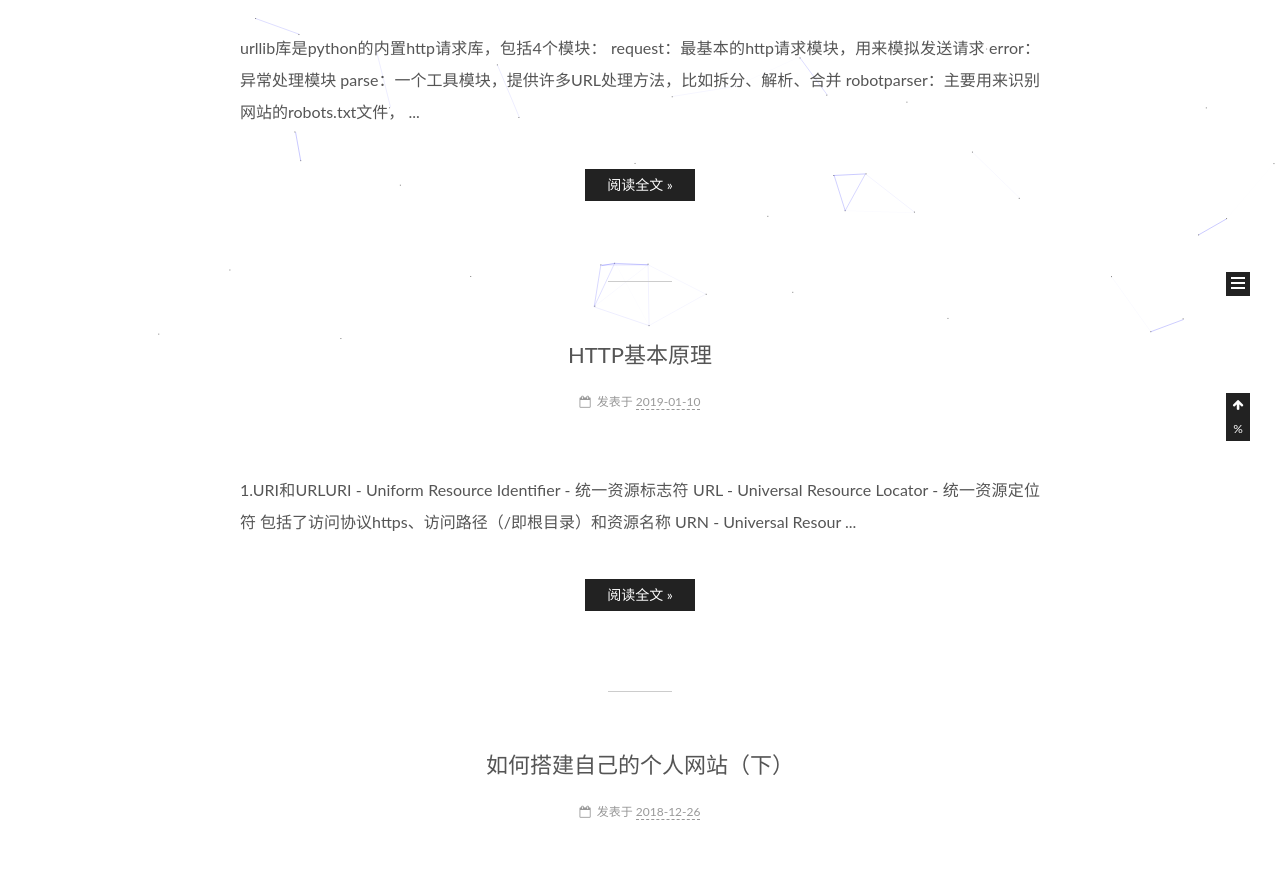
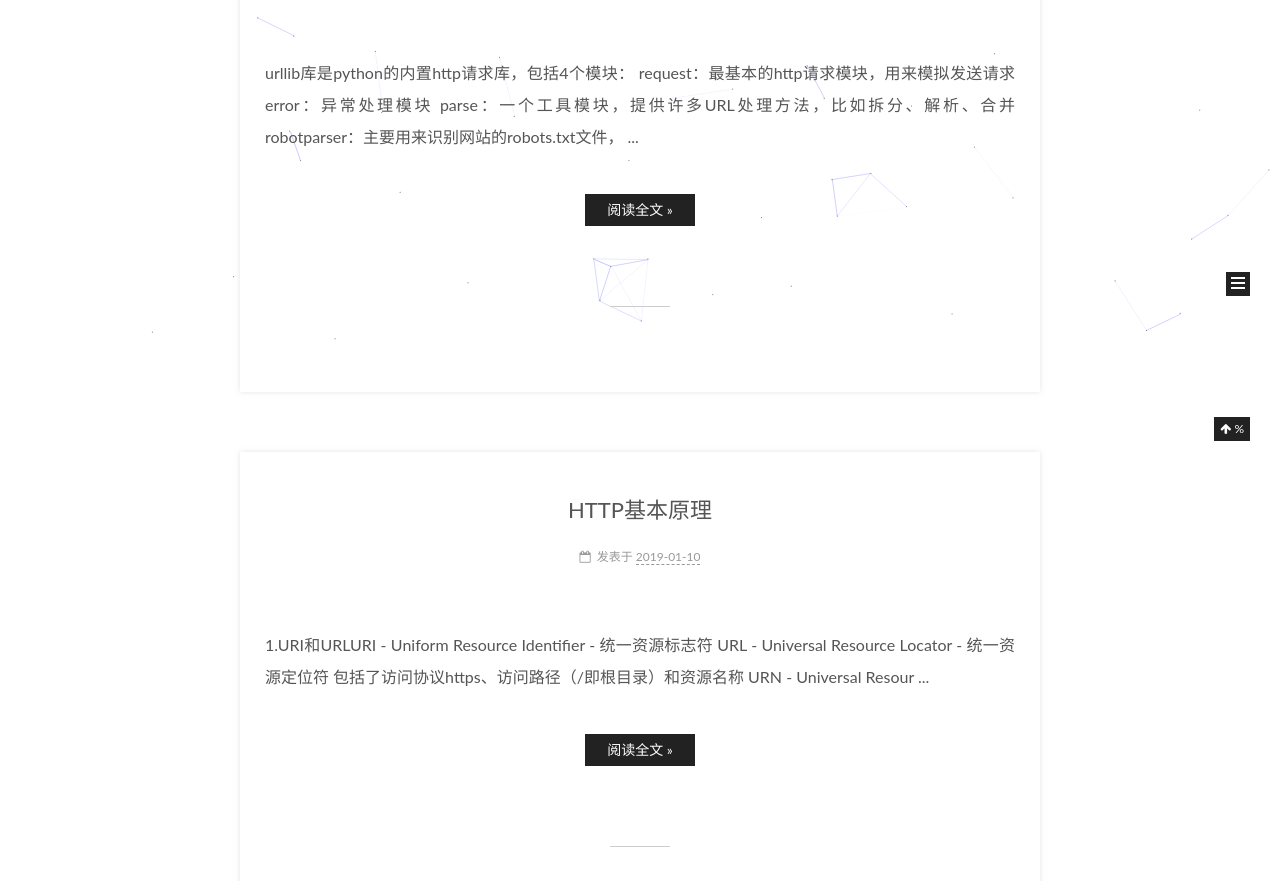
Before and after one commit to Jacob-xu/Jacob-xu.github.io, a plain HTML site: page index.html in a window 1280 px wide. Shown: the part 459-1340 px from the top of the page. Drawn offline with Linux system fonts and the light colour scheme; some packages are replaced by stand-ins of ours; a script that the page names is missing.

Commit message:
Site updated: 2019-03-25 16:36:47

```diff
--- a/css/main.css
+++ b/css/main.css
@@ -1061,7 +1061,7 @@ pre .javascript .function {
   right: 30px;
   z-index: 1050;
   padding: 0 6px;
-  width: 24px;
+  width: initial;
   background: #222;
   font-size: 12px;
   opacity: 1;
@@ -1762,7 +1762,7 @@ pre .javascript .function {
   width: 4px;
   height: 4px;
   border-radius: 50%;
-  background: #20ffb1;
+  background: #fff;
 }
 .feed-link,
 .chat {
@@ -2471,3 +2471,10 @@ embed {
 .links-of-blogroll-inline .links-of-blogroll-item {
   display: inline-block;
 }
+.post {
+  margin-top: 0px;
+  margin-bottom: 60px;
+  padding: 25px;
+  -webkit-box-shadow: 0 0 5px rgba(202,203,203,0.5);
+  -moz-box-shadow: 0 0 5px rgba(202,203,204,0.5);
+}
```
